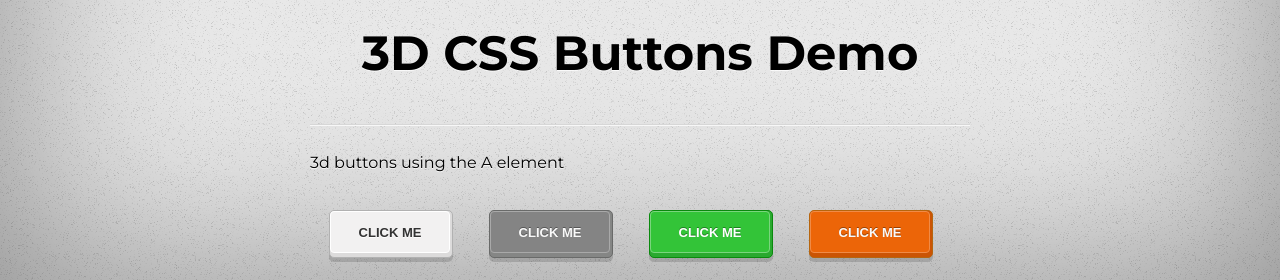
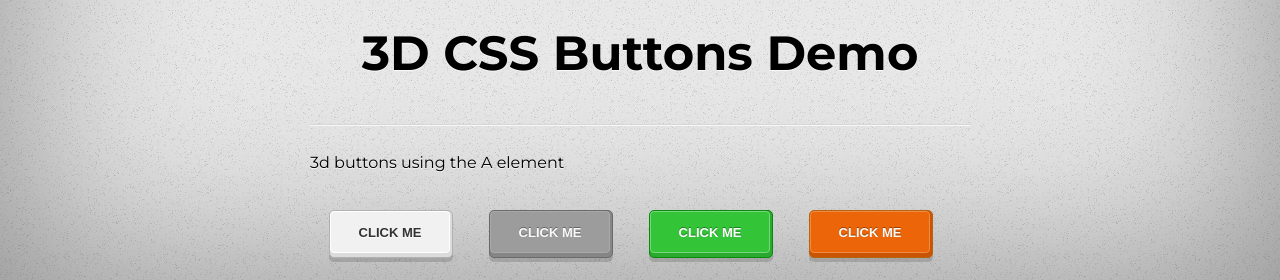
Before and after one commit to FutureMedia/3D-CSS-buttons, a plain HTML site: page index.html in a window 1280 px wide. In both pictures the pointer is over the link 550 px from the left and 752 px from the top of the page. Shown: the part 520-800 px from the top of the page. Drawn offline with Linux system fonts and the light colour scheme.

Commit message:
Corrections
Errors in css

```diff
--- a/style.css
+++ b/style.css
@@ -91,7 +91,7 @@ a.d_button::before {
 }
 
 .d_button.black:hover {
-	background:##9c9c9c;
+	background:#9c9c9c;
 	background:linear-gradient(top, #afafaf 0%,#9c9c9c 100%);
 	border:1px solid #a9a9a9;
 }
@@ -250,7 +250,7 @@ a.d_button::before {
 }
 
 .d_button.black:hover {
-	background:##9c9c9c;
+	background:#9c9c9c;
 	background:linear-gradient(top, #afafaf 0%,#9c9c9c 100%);
 	border:1px solid #a9a9a9;
 }
```
